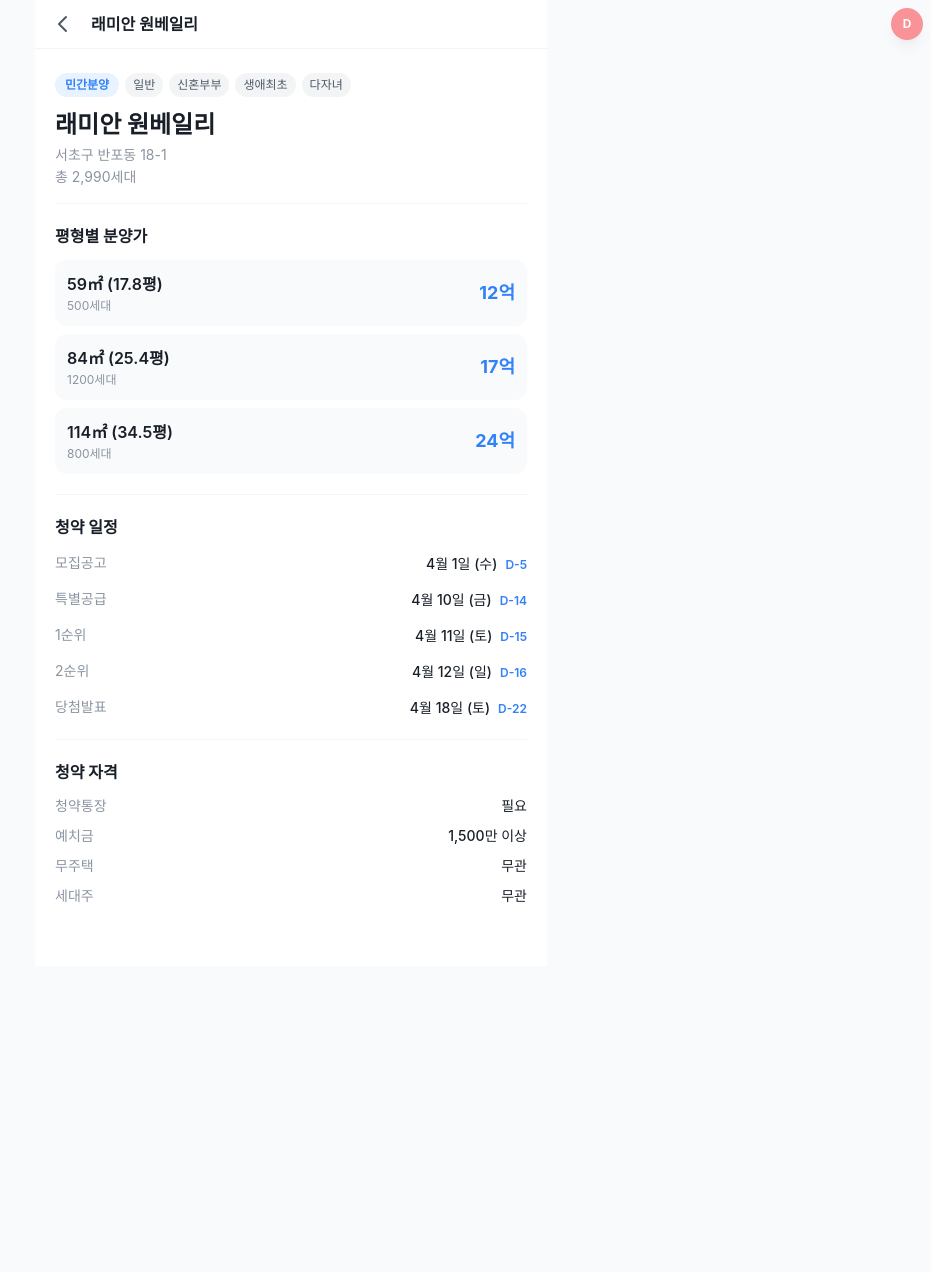
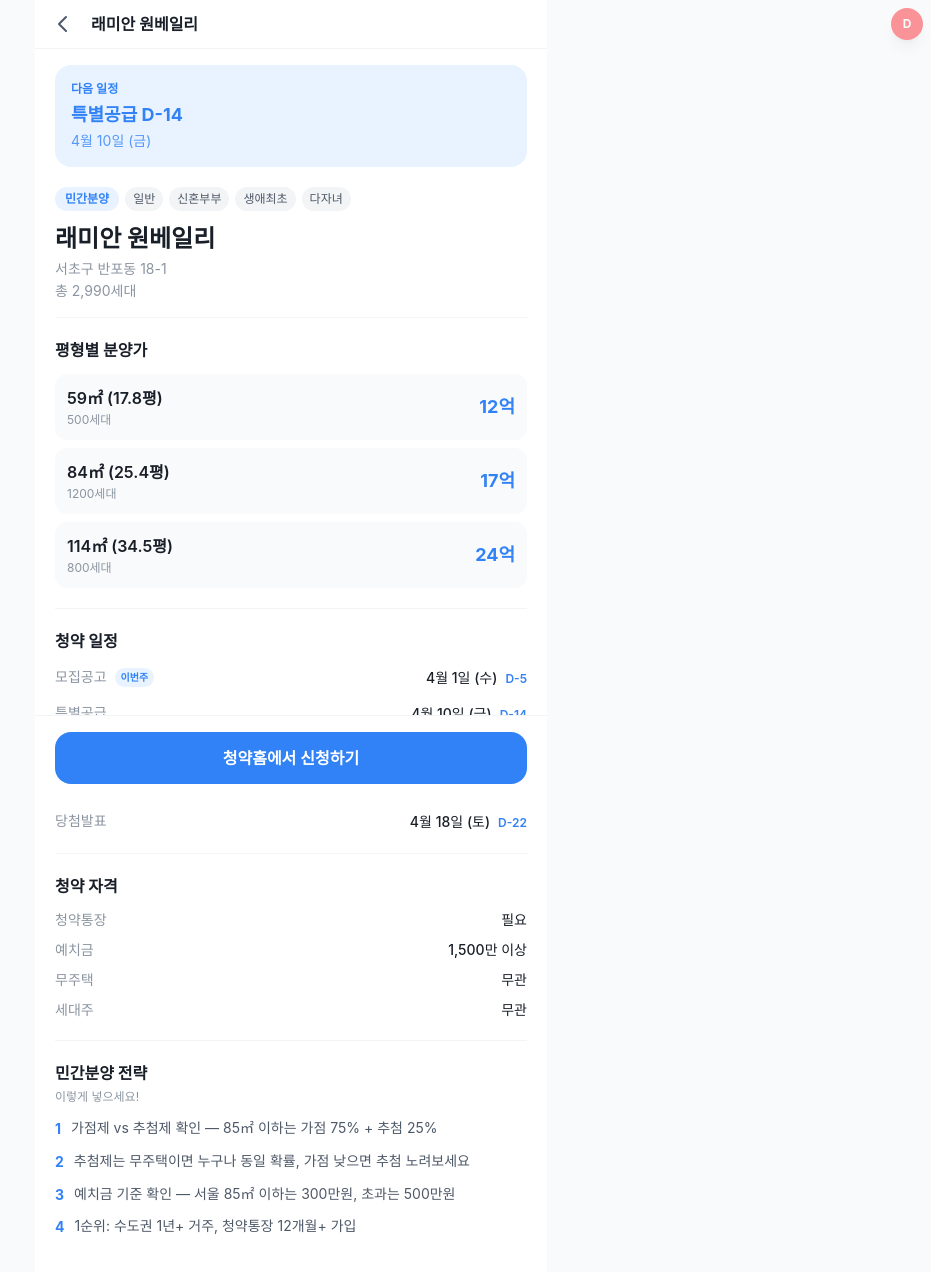
Before and after one commit to RoHumanist/chungya-bot, a Next.js app: page /subscriptions/1 in a window 1280 px wide. Shown: the top 1272 px of the page, without its empty margins (349-1280 px from the left). Before the commit the page ends 966 px from the top, so only its background shows below. Built offline with nearby package versions, Linux system fonts and the light colour scheme.

Commit message:
Add strategy guide, schedule badges, next event highlight, apply button

```diff
--- a/src/app/subscriptions/[id]/page.tsx
+++ b/src/app/subscriptions/[id]/page.tsx
@@ -3,6 +3,114 @@
 import { use } from "react";
 import { MOCK_SUBSCRIPTIONS } from "@/lib/mock-data";
 import { formatPrice, formatArea, dDay, formatDate } from "@/lib/format";
+import type { Subscription, SubscriptionType } from "@/types/subscription";
+
+/* ── 청약 전략 가이드 (유형별) ── */
+const STRATEGY: Record<SubscriptionType, { title: string; tips: string[] }> = {
+  민간분양: {
+    title: "민간분양 전략",
+    tips: [
+      "가점제 vs 추첨제 확인 — 85㎡ 이하는 가점 75% + 추첨 25%",
+      "추첨제는 무주택이면 누구나 동일 확률, 가점 낮으면 추첨 노려보세요",
+      "예치금 기준 확인 — 서울 85㎡ 이하는 300만원, 초과는 500만원",
+      "1순위: 수도권 1년+ 거주, 청약통장 12개월+ 가입",
+    ],
+  },
+  공공분양: {
+    title: "공공분양 전략",
+    tips: [
+      "소득·자산 기준이 핵심 — 도시근로자 월평균소득 대비 확인",
+      "특별공급 먼저 확인: 신혼·생애최초·다자녀 등 우선 기회",
+      "가점보다 자격 요건 충족이 중요",
+      "사전청약 당첨 시 본청약까지 자격 유지 필수",
+    ],
+  },
+  청년특별공급: {
+    title: "청년특별 전략",
+    tips: [
+      "만 19~39세 미혼 무주택자 대상",
+      "본인 소득 월평균 140% 이하 (약 490만원)",
+      "부모 소득 합산이 아닌 본인 소득만 봄",
+      "청약통장 가입기간이 길수록 유리 (순위 가점)",
+    ],
+  },
+  신혼희망타운: {
+    title: "신혼부부 전략",
+    tips: [
+      "혼인 7년 이내 or 예비신혼부부 (6개월 내 결혼 예정)",
+      "소득 130% 이하 (맞벌이 140%)",
+      "자녀 있으면 가점 유리",
+      "당첨 후 입주까지 혼인 유지 필요",
+    ],
+  },
+  행복주택: {
+    title: "행복주택 전략",
+    tips: [
+      "청약통장 불필요 — 별도 신청",
+      "대학생·청년·신혼부부·고령자 등 대상별 자격 다름",
+      "시세 60~80% 수준 임대료",
+      "거주 기간 제한 있음 (청년 6년, 신혼 10년 등)",
+    ],
+  },
+  국민임대: {
+    title: "국민임대 전략",
+    tips: [
+      "월평균소득 70% 이하 (1인 90%)",
+      "시세 대비 60~80% 임대료",
+      "최장 30년 거주 가능",
+      "자산 기준도 있으니 확인 필수",
+    ],
+  },
+  장기전세: {
+    title: "장기전세 전략",
+    tips: [
+      "전세금만으로 장기 거주 (최대 20년)",
+      "무주택세대구성원 대상",
+      "주변 시세 80% 이하 전세금",
+      "소득 기준 없는 경우 많음 — 확인 필요",
+    ],
+  },
+  오피스텔: {
+    title: "오피스텔 전략",
+    tips: [
+      "만 19세 이상 누구나 신청 가능 (주택 수 무관)",
+      "청약통장 불필요 — 추첨 100%",
+      "투자 목적 시 전매제한·세금 확인",
+      "실거주라면 전용면적·관리비 꼭 확인",
+    ],
+  },
+};
+
+/* ── 일정 상태 뱃지 ── */
+function getScheduleStatus(dateStr: string): { label: string; color: string } {
+  const target = new Date(dateStr);
+  const today = new Date();
+  today.setHours(0, 0, 0, 0);
+  target.setHours(0, 0, 0, 0);
+  const diff = Math.ceil((target.getTime() - today.getTime()) / (1000 * 60 * 60 * 24));
+
+  if (diff < 0) return { label: "완료", color: "bg-toss-gray-100 text-toss-gray-500" };
+  if (diff === 0) return { label: "오늘!", color: "bg-red-100 text-red-600" };
+  if (diff <= 3) return { label: "임박", color: "bg-orange-100 text-orange-600" };
+  if (diff <= 7) return { label: "이번주", color: "bg-toss-blue-light text-toss-blue" };
+  return { label: "", color: "" };
+}
+
+/* ── 다음 주요 일정 찾기 ── */
+function getNextEvent(sub: Subscription): { label: string; date: string } | null {
+  const events = [
+    { label: "특별공급", date: sub.schedule.specialStartDate },
+    { label: "1순위 접수", date: sub.schedule.firstPriorityDate },
+    { label: "2순위 접수", date: sub.schedule.secondPriorityDate },
+    { label: "당첨 발표", date: sub.schedule.resultDate },
+    { label: "계약 시작", date: sub.schedule.contractStartDate },
+  ].filter((e) => e.date) as { label: string; date: string }[];
+
+  const today = new Date();
+  today.setHours(0, 0, 0, 0);
+
+  return events.find((e) => new Date(e.date) >= today) ?? null;
+}
 
 export default function SubscriptionDetail({
   params,
@@ -31,9 +139,11 @@
   ].filter((s) => s.date);
 
   const cond = sub.conditions;
+  const strategy = STRATEGY[sub.type];
+  const nextEvent = getNextEvent(sub);
 
   return (
-    <div className="pb-10">
+    <div className="pb-24">
       {/* 상단 바 */}
       <header className="sticky top-0 z-40 bg-white border-b border-toss-gray-100">
         <div className="flex items-center px-4 h-12">
@@ -46,8 +156,21 @@
         </div>
       </header>
 
+      {/* 다음 일정 하이라이트 */}
+      {nextEvent && (
+        <div className="mx-5 mt-4 p-4 rounded-2xl bg-toss-blue-light">
+          <p className="text-xs text-toss-blue font-semibold mb-1">다음 일정</p>
+          <p className="text-lg font-bold text-toss-blue">
+            {nextEvent.label} {dDay(nextEvent.date)}
+          </p>
+          <p className="text-sm text-toss-blue opacity-80 mt-0.5">
+            {formatDate(nextEvent.date)}
+          </p>
+        </div>
+      )}
+
       {/* 메인 */}
-      <section className="px-5 pt-6 pb-4">
+      <section className="px-5 pt-5 pb-4">
         <div className="flex gap-1.5 mb-3">
           <span className="text-xs font-semibold px-2.5 py-1 rounded-full bg-toss-blue-light text-toss-blue">
             {sub.type}
@@ -85,19 +208,29 @@
 
       <hr className="border-toss-gray-100 mx-5" />
 
-      {/* 일정 */}
+      {/* 일정 (상태 뱃지 포함) */}
       <section className="px-5 py-5">
         <h3 className="text-base font-bold mb-3">청약 일정</h3>
         <div className="space-y-3">
-          {scheduleItems.map(({ label, date }) => (
+          {scheduleItems.map(({ label, date }) => {
+            const status = getScheduleStatus(date!);
+            return (
               <div key={label} className="flex items-center justify-between">
+                <div className="flex items-center gap-2">
                   <span className="text-sm text-toss-gray-500">{label}</span>
+                  {status.label && (
+                    <span className={`text-[10px] font-bold px-1.5 py-0.5 rounded-full ${status.color}`}>
+                      {status.label}
+                    </span>
+                  )}
+                </div>
                 <div className="text-right">
                   <span className="text-sm font-medium">{formatDate(date!)}</span>
                   <span className="text-xs text-toss-blue font-semibold ml-2">{dDay(date!)}</span>
                 </div>
               </div>
-          ))}
+            );
+          })}
         </div>
       </section>
 
@@ -121,6 +254,36 @@
           {cond.notes && <p className="text-xs text-toss-gray-500 pt-1">{cond.notes}</p>}
         </div>
       </section>
+
+      <hr className="border-toss-gray-100 mx-5" />
+
+      {/* 이렇게 넣으세요! 전략 가이드 */}
+      {strategy && (
+        <section className="px-5 py-5">
+          <h3 className="text-base font-bold mb-1">{strategy.title}</h3>
+          <p className="text-xs text-toss-gray-500 mb-3">이렇게 넣으세요!</p>
+          <div className="space-y-2.5">
+            {strategy.tips.map((tip, i) => (
+              <div key={i} className="flex gap-2.5">
+                <span className="text-toss-blue font-bold text-sm mt-0.5">{i + 1}</span>
+                <p className="text-sm text-toss-gray-700 leading-relaxed">{tip}</p>
+              </div>
+            ))}
+          </div>
+        </section>
+      )}
+
+      {/* 하단 고정: 청약 신청 버튼 */}
+      <div className="fixed bottom-0 left-1/2 -translate-x-1/2 w-full max-w-lg bg-white px-5 py-4 border-t border-toss-gray-100 z-50">
+        <a
+          href={sub.sourceUrl || "https://www.applyhome.co.kr"}
+          target="_blank"
+          rel="noopener noreferrer"
+          className="block w-full py-3.5 rounded-2xl bg-toss-blue text-white font-semibold text-base text-center active:bg-blue-700 transition-colors"
+        >
+          청약홈에서 신청하기
+        </a>
+      </div>
     </div>
   );
 }
```
Lines whose indentation alone changed are shown as unchanged.
